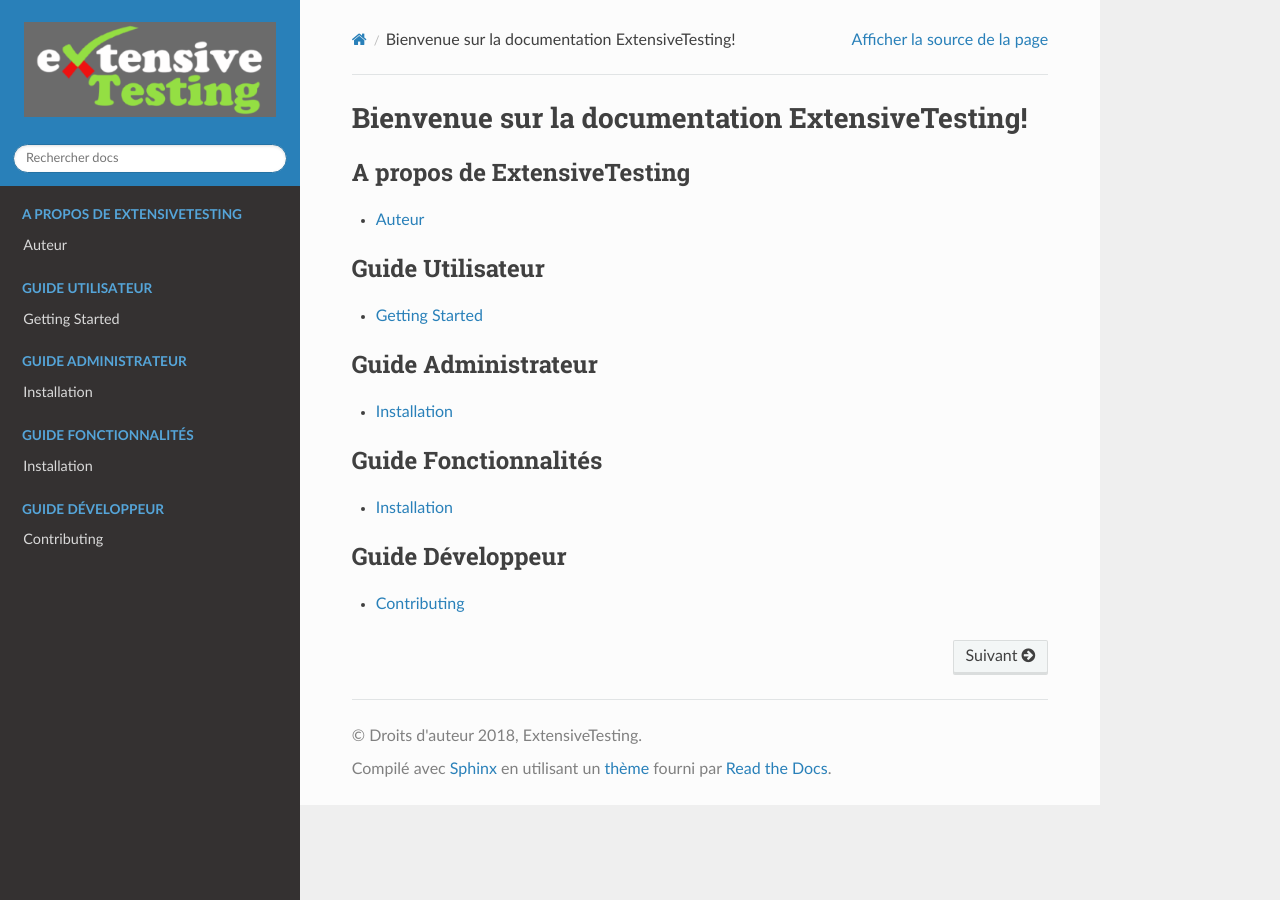
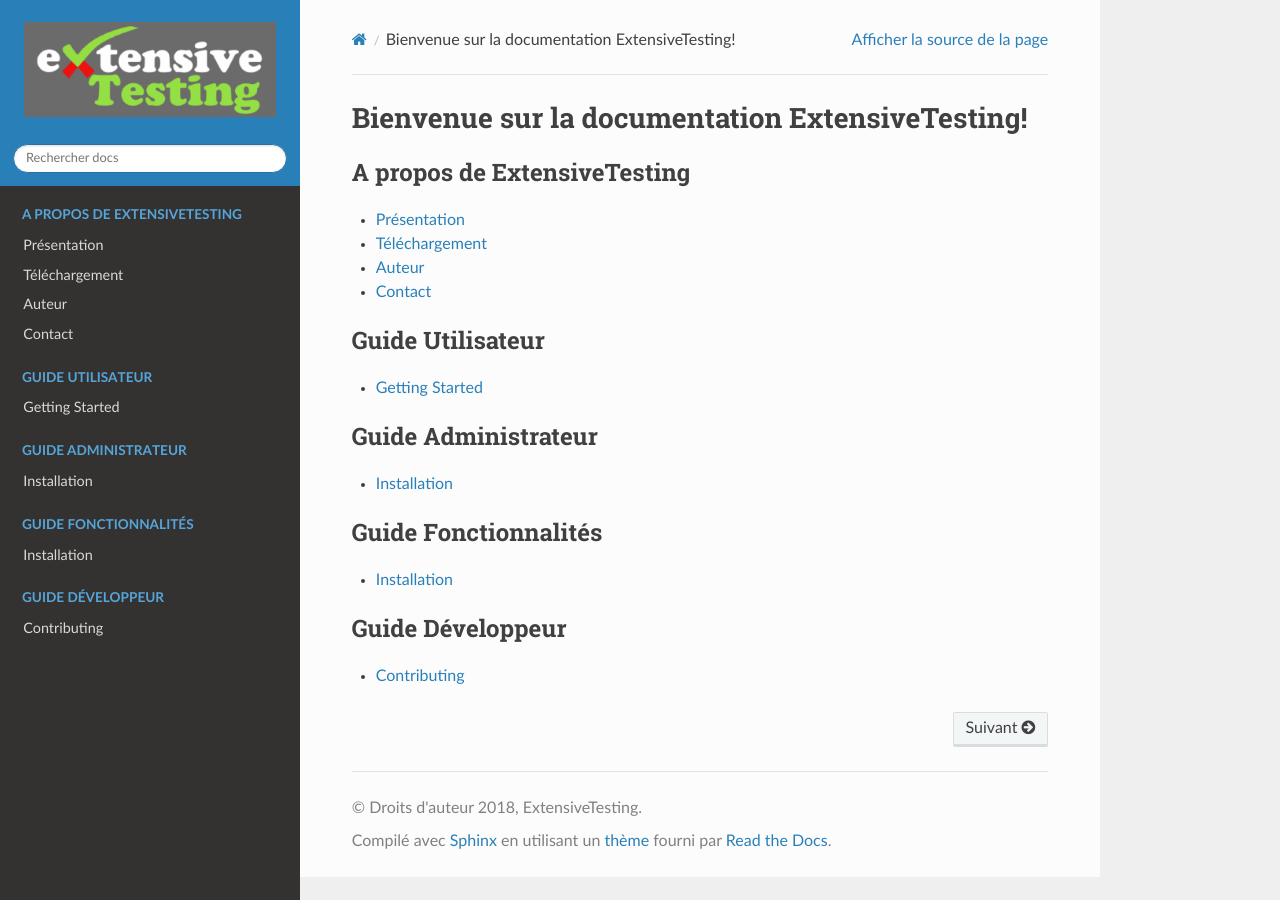
Before and after one commit to ExtensiveAutomation/extensiveautomation-fr.readthedocs.io, a Sphinx documentation site: the page built from docs/index.rst, in a window 1280 px wide. Built offline with Sphinx 7.4.7 and the Read the Docs theme 2.0.0, drawn with Linux system fonts in a browser that asks for light colours.

Commit message:
mise à jour de la section à propos

```diff
--- /dev/null
+++ b/docs/about/contact.rst
@@ -0,0 +1,2 @@
+Contact
+======
--- /dev/null
+++ b/docs/about/download.rst
@@ -0,0 +1,2 @@
+Téléchargement
+==============
--- /dev/null
+++ b/docs/about/purpose.rst
@@ -0,0 +1,2 @@
+Présentation
+============
--- a/docs/index.rst
+++ b/docs/index.rst
@@ -12,7 +12,10 @@
    :maxdepth: 2
    :caption: A propos de ExtensiveTesting
 
+   about/purpose
+   about/download
    about/authors
+   about/contact
 
 .. _user-docs:
 
```
